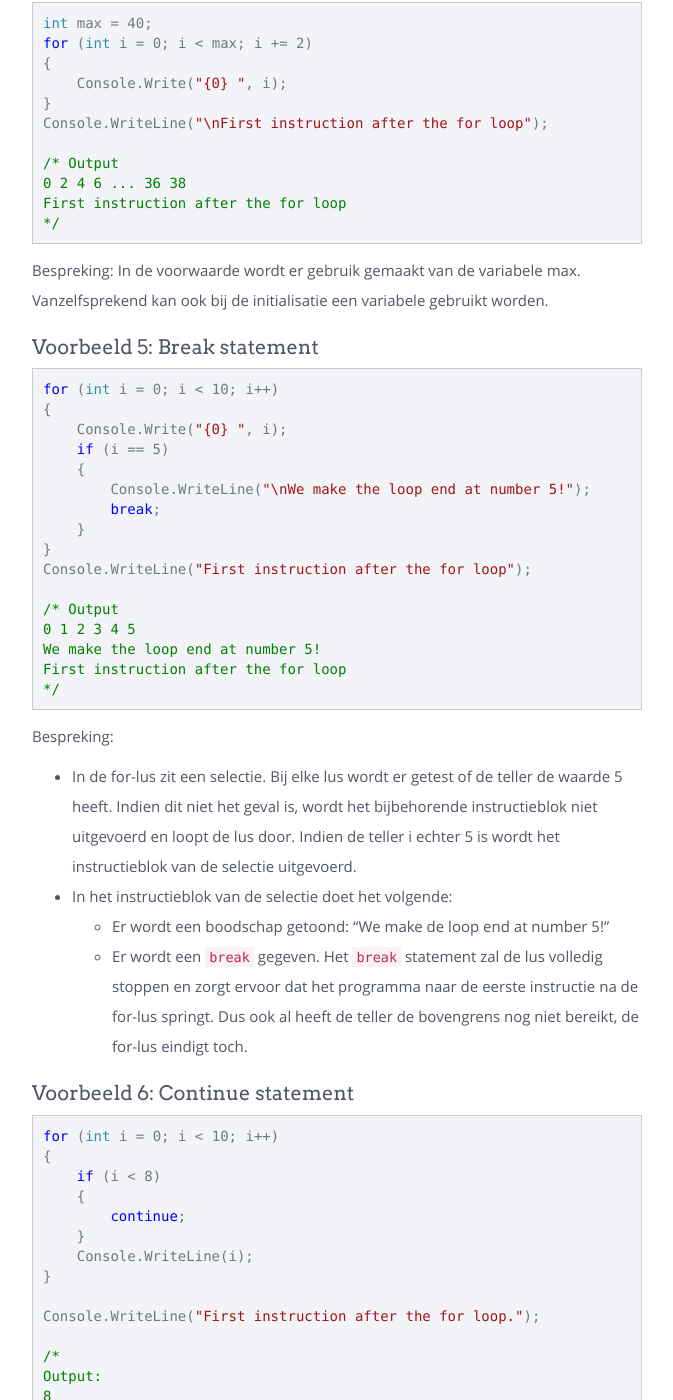
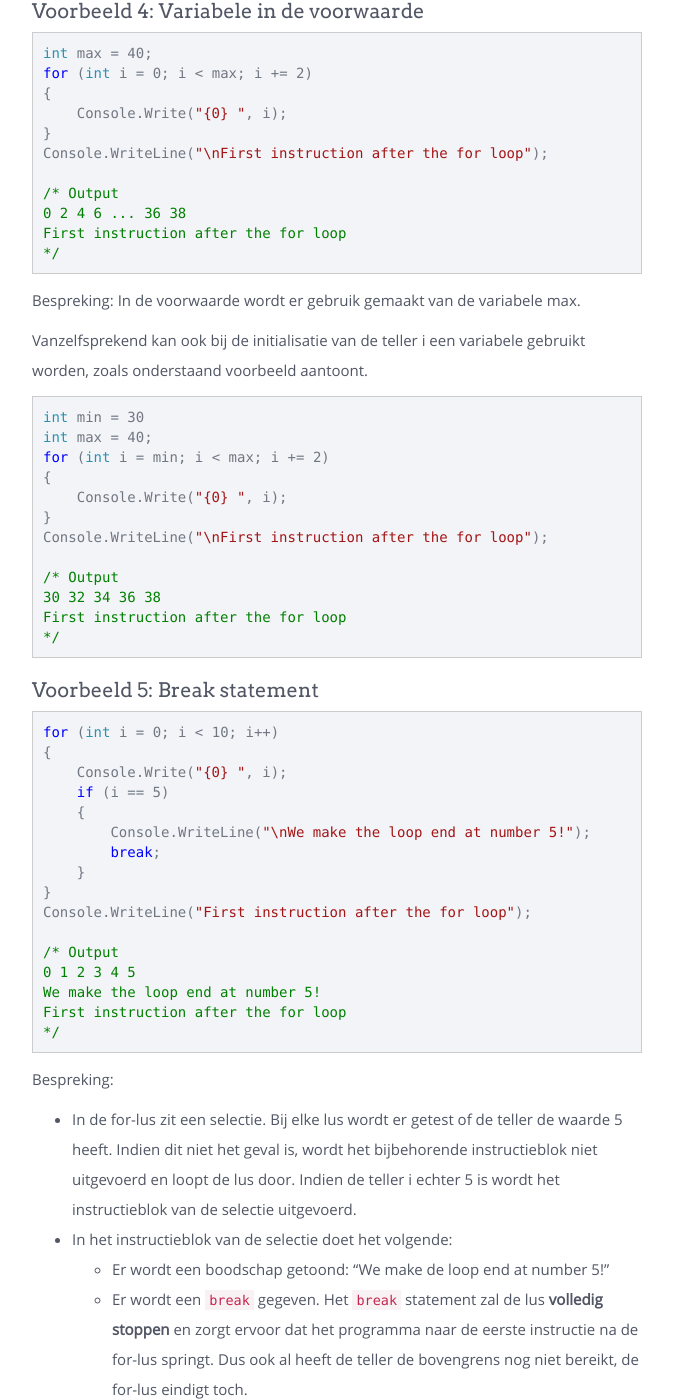
Before and after one commit to sma-it/sma-it.github.io, a Jekyll site: the page built from modules/basics/_posts/2000-01-06-for_statement.md, in a window 1280 px wide and 1400 px high, scrolled down 3332 px. Shown: the whole window, without its empty margins (383-1056 px from the left). Built offline with Jekyll 4.4.1, drawn with Linux system fonts in a browser that asks for light colours; nearby versions of some CDN libraries; some of the changed text lies outside the part shown.

Commit message:
Added content

````diff
--- a/modules/basics/_posts/2000-01-06-for_statement.md
+++ b/modules/basics/_posts/2000-01-06-for_statement.md
@@ -121,7 +121,24 @@ First instruction after the for loop
 ```
 
 Bespreking:
-In de voorwaarde wordt er gebruik gemaakt van de variabele max. Vanzelfsprekend kan ook bij de initialisatie een variabele gebruikt worden.
+In de voorwaarde wordt er gebruik gemaakt van de variabele max.
+
+Vanzelfsprekend kan ook bij de initialisatie van de teller i een variabele gebruikt worden, zoals onderstaand voorbeeld aantoont.
+
+```csharp
+int min = 30
+int max = 40;
+for (int i = min; i < max; i += 2)
+{
+    Console.Write("{0} ", i);
+}
+Console.WriteLine("\nFirst instruction after the for loop");
+
+/* Output
+30 32 34 36 38
+First instruction after the for loop
+*/
+```
 
 ### Voorbeeld 5: Break statement
 
@@ -147,7 +164,7 @@ Bespreking:
 * In de for-lus zit een selectie. Bij elke lus wordt er getest of de teller de waarde 5 heeft. Indien dit niet het geval is, wordt het bijbehorende instructieblok niet uitgevoerd en loopt de lus door. Indien de teller i echter 5 is wordt het instructieblok van de selectie uitgevoerd.
 * In het instructieblok van de selectie doet het volgende:
     * Er wordt een boodschap getoond: "We make de loop end at number 5!"
-    * Er wordt een `break` gegeven. Het `break` statement zal de lus volledig stoppen en zorgt ervoor dat het programma naar de eerste instructie na de for-lus springt. Dus ook al heeft de teller de bovengrens nog niet bereikt, de for-lus eindigt toch.
+    * Er wordt een `break` gegeven. Het `break` statement zal de lus **volledig stoppen** en zorgt ervoor dat het programma naar de eerste instructie na de for-lus springt. Dus ook al heeft de teller de bovengrens nog niet bereikt, de for-lus eindigt toch.
 
 ### Voorbeeld 6: Continue statement
 
@@ -173,7 +190,7 @@ First instruction after the for loop
 
 Bespreking:
 * In de for-lus zit een selectie. Indien de teller kleiner is dan 8 wordt het `continue` statement uitgevoerd. Van zodra de teller i een waarde 9 of hoger krijgt, wordt het `continue` statement niet meer uitgevoerd.
-* Het `continue` statement stopt de huidige iteratie van de lus. Dit betekent dat alle instructies binnen de lus die volgen op `continue` niet meer uitgevoerd worden. De lus stopt echter niet volledig, de teller wordt met de stapgrootte verhoogd en de volgende iteratie van de lus start.
+* Het `continue` statement stopt de huidige iteratie van de lus. Dit betekent dat alle instructies binnen de lus die volgen op `continue` **niet meer uitgevoerd worden**. De lus **stopt echter niet volledig**, de teller wordt met de stapgrootte verhoogd en de volgende iteratie van de lus start.
 
 <div class="note oefening">
     <p>Open het project <a href="https://github.com/sma-it/oefening-for-1" target="_blank">oefening-for-1</a> en maak de oefeningenreeks</p>
````
Also changed, not shown: other parts of modules/basics/_posts/2000-01-06-for_statement.md (+1 -1 lines).
